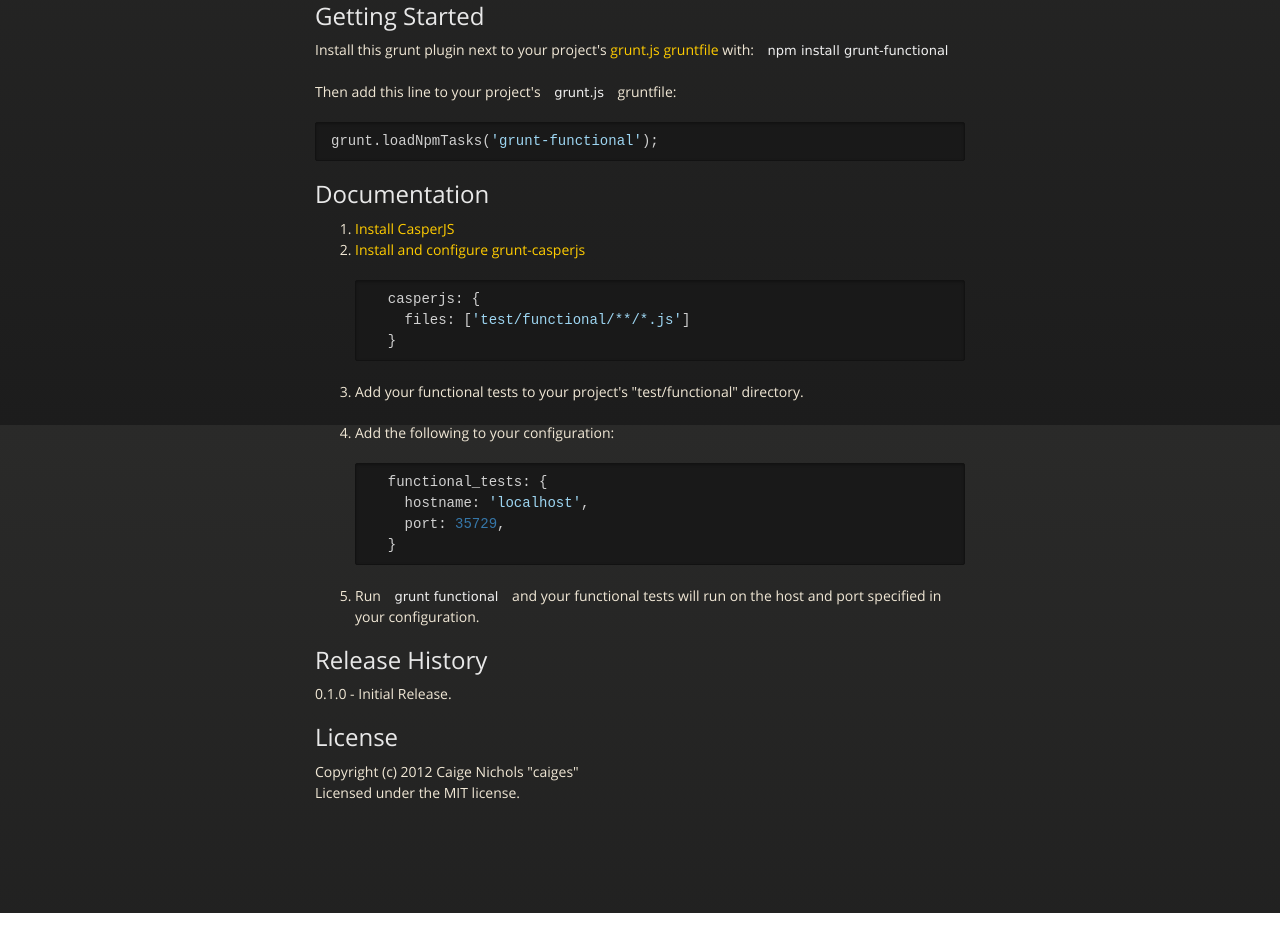
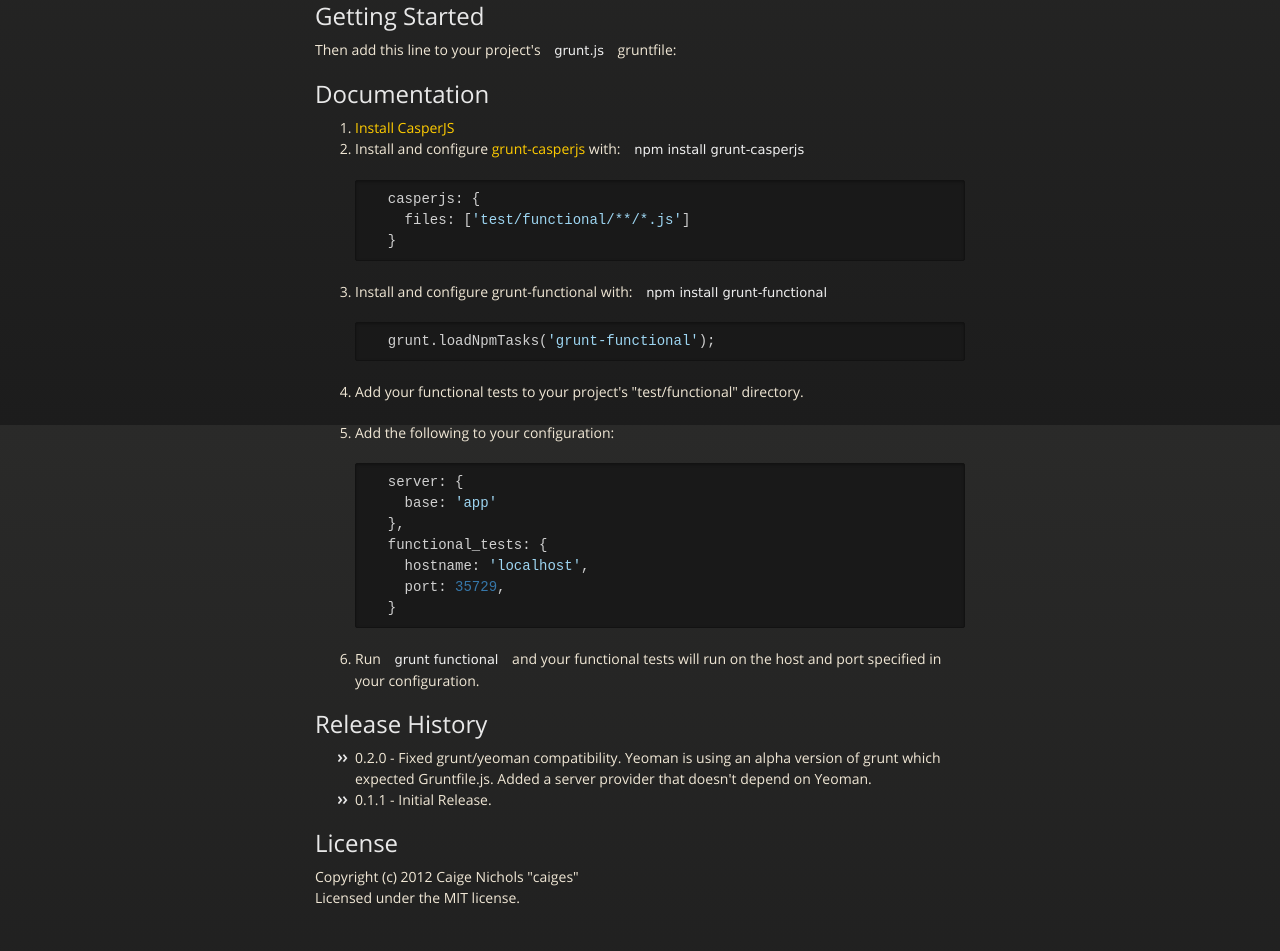
Before and after one commit to caiges/grunt-functional, a plain HTML site: page index.html in a window 1280 px wide. Shown: the part 375-1326 px from the top of the page. Before the commit the page ends 1288 px from the top, so only its background shows below. Drawn offline with nearby package versions, Linux system fonts and the light colour scheme.

```diff
--- a/index.html
+++ b/index.html
@@ -46,41 +46,46 @@
 
 <h2>Getting Started</h2>
 
-<p>Install this grunt plugin next to your project's <a href="https://github.com/gruntjs/grunt/blob/master/docs/getting_started.md">grunt.js gruntfile</a> with: <code>npm install grunt-functional</code></p>
-
 <p>Then add this line to your project's <code>grunt.js</code> gruntfile:</p>
-
-<div class="highlight"><pre><span class="nx">grunt</span><span class="p">.</span><span class="nx">loadNpmTasks</span><span class="p">(</span><span class="s1">'grunt-functional'</span><span class="p">);</span>
-</pre></div>
 
 <h2>Documentation</h2>
 
 <ol>
 <li><a href="http://casperjs.org/installation.html">Install CasperJS</a></li>
 <li>
-<p><a href="https://github.com/ronaldlokers/grunt-casperjs">Install and configure grunt-casperjs</a></p>
+<p>Install and configure <a href="https://github.com/ronaldlokers/grunt-casperjs">grunt-casperjs</a> with: <code>npm install grunt-casperjs</code></p>
 
 <div class="highlight"><pre>  <span class="nx">casperjs</span><span class="o">:</span> <span class="p">{</span>
     <span class="nx">files</span><span class="o">:</span> <span class="p">[</span><span class="s1">'test/functional/**/*.js'</span><span class="p">]</span>
   <span class="p">}</span>
 </pre></div>
 </li>
+<li>
+<p>Install and configure grunt-functional with: <code>npm install grunt-functional</code></p>
+
+<div class="highlight"><pre>  <span class="nx">grunt</span><span class="p">.</span><span class="nx">loadNpmTasks</span><span class="p">(</span><span class="s1">'grunt-functional'</span><span class="p">);</span>
+</pre></div>
+</li>
 <li><p>Add your functional tests to your project's "test/functional" directory.</p></li>
 <li>
 <p>Add the following to your configuration:</p>
 
-<div class="highlight"><pre>  <span class="nx">functional_tests</span><span class="o">:</span> <span class="p">{</span>
+<div class="highlight"><pre>  <span class="nx">server</span><span class="o">:</span> <span class="p">{</span>
+    <span class="nx">base</span><span class="o">:</span> <span class="s1">'app'</span>
+  <span class="p">},</span>
+  <span class="nx">functional_tests</span><span class="o">:</span> <span class="p">{</span>
     <span class="nx">hostname</span><span class="o">:</span> <span class="s1">'localhost'</span><span class="p">,</span>
     <span class="nx">port</span><span class="o">:</span> <span class="mi">35729</span><span class="p">,</span>
   <span class="p">}</span>
 </pre></div>
 </li>
-<li><p>Run <code>grunt functional</code> and your functional tests will run on the host and port specified in your configuration. </p></li>
+<li><p>Run <code>grunt functional</code> and your functional tests will run on the host and port specified in your configuration.</p></li>
 </ol><h2>Release History</h2>
 
-<p>0.1.0 - Initial Release.</p>
-
-<h2>License</h2>
+<ul>
+<li>0.2.0 - Fixed grunt/yeoman compatibility. Yeoman is using an alpha version of grunt which expected Gruntfile.js. Added a server provider that doesn't depend on Yeoman.</li>
+<li>0.1.1 - Initial Release.</li>
+</ul><h2>License</h2>
 
 <p>Copyright (c) 2012 Caige Nichols "caiges"<br>
 Licensed under the MIT license.</p>
```
Also changed, not shown: params.json (+1 -1 lines).
